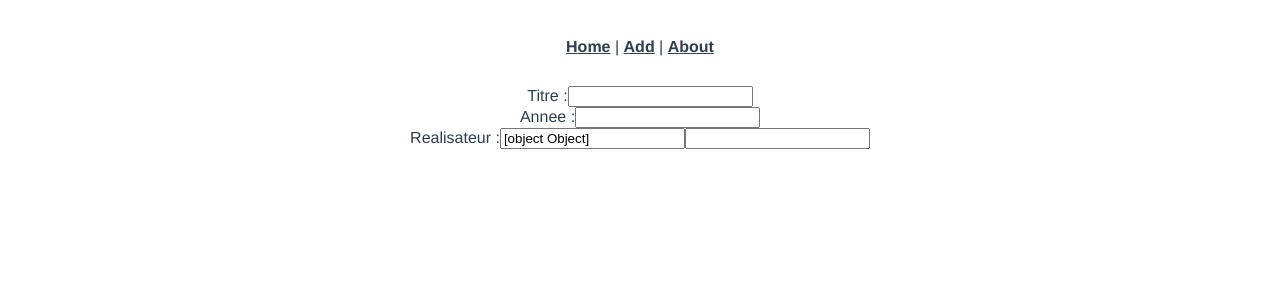
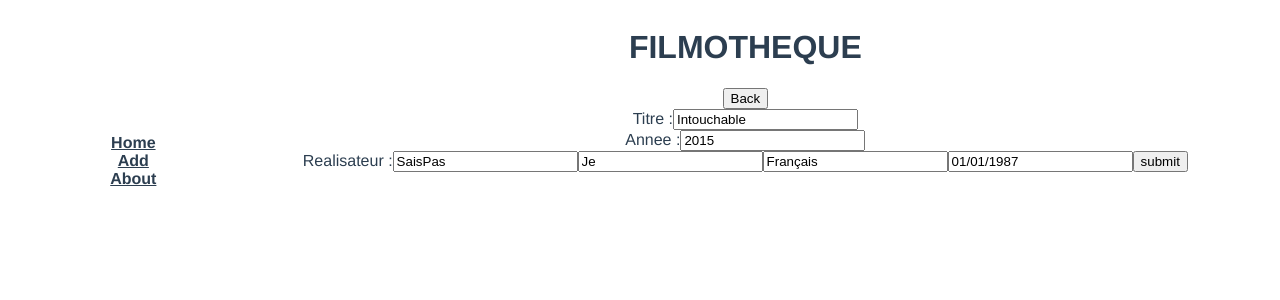
Before and after one commit to erwanbts/filmotheque, a Vue app: page /movie/1/edit in a window 1280 px wide. Shown: the top 300 px of the page. Built offline with nearby package versions, Linux system fonts and the light colour scheme.

Commit message:
MODIFY all pages and component

```diff
--- a/src/App.vue
+++ b/src/App.vue
@@ -1,11 +1,25 @@
 <template>
   <div id="app">
+    <div id="brand">
+      <h1> FILMOTHEQUE </h1>
+    </div>
     <div id="nav">
-      <router-link to="/">Home</router-link> |
-      <router-link to="/add">Add</router-link> |
-      <router-link to="/about">About</router-link>
+      <ul>
+        <li>
+          <router-link to="/">Home</router-link>
+        </li>
+        <li>
+          <router-link to="/add">Add</router-link>
+        </li>
+        <li>
+          <router-link to="/about">About</router-link>
+        </li>
+      </ul>
+
     </div>
-    <router-view/>
+    <div id="page">
+      <router-view/>
+    </div>
   </div>
 </template>
 
--- a/src/components/MovieItem.vue
+++ b/src/components/MovieItem.vue
@@ -16,12 +16,14 @@ export default {
   ],
   data: function() {
     return {
+      id: this.$route.params.id,
+      shared_data: window.shared_data,
       isEdit: false,
     }
   },
   methods: {
     show() {
-      this.$router.push({name: 'Movie-id', params : {id : this.movie.id}})
+      this.$router.push({name: 'Movie-id', params : {id : this.movie.id.toString()}})
     }
   }
 }
--- a/src/stylesheet/main.scss
+++ b/src/stylesheet/main.scss
@@ -7,22 +7,47 @@
   -moz-osx-font-smoothing: grayscale;
   text-align: center;
   color: #2c3e50;
+
+  display: grid;
+  grid-template-columns: 1fr 5fr;
+  grid-template-rows: 1fr 7fr;
+
+  #brand {
+    grid-column: 2;
+    grid-row: 1;
+  }
+  #nav {
+    grid-column: 1;
+    grid-row: 2;
+
+    padding: 30px;
+
+    ul {
+      list-style: none;
+
+      li {
+        display: block;
+      }
     }
 
-#nav {
-  padding: 30px;
+    a {
+      font-weight: bold;
+      color: #2c3e50;
+
+      .router-link-exact-active {
+        color: #42b983;
+      }
     }
 
-#nav a {
-  font-weight: bold;
-  color: #2c3e50;
   }
 
-#nav a.router-link-exact-active {
-  color: #42b983;
+  #page {
+    grid-column: 2;
+    grid-row: 2;
   }
 
   .block-movie {
     display: flex;
     justify-content: space-around;
   }
+}
--- a/src/views/Add.vue
+++ b/src/views/Add.vue
@@ -1,22 +1,40 @@
 <template>
   <div id="add">
+    <button v-on:click="back()"> Back</button>
+    <form id="formA" @submit="submitAdd">
       <p>TITRE :</p><input type="text" v-model="film">
       <p>ANNEE :</p><input type="text" v-model="annee">
       <p>NOM REALISATEUR :</p><input type="text" v-model="nom">
       <p>PRENOM REALISATEUR :</p><input type="text" v-model="prenom">
       <p>NATIONALITE REALISATEUR :</p><input type="text" v-model="nationality">
       <p>DATE DE NAISSANCE REALISATEUR :</p><input type="text" v-model="birth"> <br/>
-    <button type="submit" v-on:click="add(film, annee, realisateur)"> Add </button> <br />
+      <input type="submit" value="submit"> <br />
+    </form>
   </div>
 </template>
 
 <script>
 export default {
   name: 'Add',
+  data: function() {
+    return {
+      shared_data: window.shared_data,
+      film: this.film,
+      annee: this.annee,
+      nom: this.nom,
+      prenom: this.prenom,
+      nationality: this.nationality,
+      birth: this.birth
+
+    }
+  },
   methods: {
-    add: function(film, annee="", nom, prenom, nationality, birth) {
-      this.shared_data.movies.push({id: 4, titre: film, annee: annee})
-      this.shared_data.movies.realisateur.push({nom: nom, prenom: prenom, nationality: nationality, birth: birth})
+    submitAdd: function() {
+      this.shared_data.movies.push({id: 4, titre: this.film, annee: this.annee, realisateur: {nom: this.nom, prenom: this.prenom, nationality: this.nationality, birth: this.birth}})
+      console.log({id: 4, titre: this.film, annee: this.annee, realisateur: {nom: this.nom, prenom: this.prenom, nationality: this.nationality, birth: this.birth}})
+    },
+    back: function() {
+      this.$router.push({name: 'Home'})
     }
   }
 }
--- a/src/views/Edit.vue
+++ b/src/views/Edit.vue
@@ -1,38 +1,61 @@
 <template>
   <div id="edit">
+    <button v-on:click="back()"> Back</button>
+    <form id="formM" @submit="submitEdit">
       <label> Titre :</label>
-    <input type="text" v-model="formTitre">
+      <input type="text" v-model="titre">
       <br>
       <label> Annee :</label>
       <input type="text" v-model="annee">
       <br>
       <label> Realisateur :</label>
-    <input type="text" v-model="shared_data.movies[id].realisateur">
+      <input type="text" v-model="realisateurPrenom">
+      <input type="text" v-model="realisateurNom">
+      <input type="text" v-model="realisateurNationality">
+      <input type="text" v-model="realisateurBirth">
+      <input type="submit" value="submit">
+    </form>
 
-    <input>
   </div>
 </template>
 
 <script>
 export default {
-  name: 'Movie',
-  props: [
-    'movie',
-  ],
+  name: 'Edit',
   data: function() {
     return {
       id: this.$route.params.id,
       shared_data: window.shared_data,
+
+      titre: this.titre,
+      annee: this.annee,
+      realisateurPrenom: this.realisateurPrenom,
+      realisateurNom: this.realisateurNom,
+      realisateurNationality: this.realisateurNationality,
+      realisateurBirth: this.realisateurBirth
     }
   },
   methods: {
-    supprimerMovie() {
-      this.shared_data.movies[this.id].$delete(this.movie.id, 1)
-      this.$router.go(-1)
+    submitEdit() {
+      this.movies[this.id].titre = this.titre
+      this.movies[this.id].annee = this.annee
+      this.movies[this.id].realisateur.prenom = this.realisateurPrenom
+      this.movies[this.id].realisateurNom = this.realisateurNom
+      this.movies[this.id].realisateur.nationality = this.realisateurNationality
+      this.movies[this.id].realisateur.birth = this.realisateurBirth
+      this.$router.push({name: 'Movie-id', params : {id : this.shared_data.movies[this.id].id}})
+    },
+    back: function() {
+      this.$router.push({name: 'Home'})
     }
   },
   mounted() {
-    this.formTitre = this.shared_data.movies[this.id]
+    this.titre = this.shared_data.movies[this.id].titre
+    this.annee = this.shared_data.movies[this.id].annee
+    this.realisateurPrenom = this.shared_data.movies[this.id].realisateur.prenom
+    this.realisateurNom = this.shared_data.movies[this.id].realisateur.nom
+    this.realisateurNationality = this.shared_data.movies[this.id].realisateur.nationality
+    this.realisateurBirth = this.shared_data.movies[this.id].realisateur.birth
   }
 }
 </script>
--- a/src/views/Home.vue
+++ b/src/views/Home.vue
@@ -1,6 +1,5 @@
 <template>
   <div class="home">
-    <img alt="Vue logo" src="../assets/logo.png">
     <div class="block-search">
       <label for="search">Recherche</label> <br />
       <input type="text" id="search" v-model="search" placeholder="Search">
--- a/src/views/Movie.vue
+++ b/src/views/Movie.vue
@@ -5,18 +5,6 @@
     <p> movie id : {{shared_data.movies[id].id}} </p>
     <button type="submit" v-on:click="edit()"> Editer </button>
     <button type="submit"  v-on:click="supprimerMovie()"> Supprimer </button>
-    <div id="plus">
-      <div id="edit" v-if="isEdit">
-        <label> Titre :</label>
-        <input type="text" v-model="movie.titre">
-        <br>
-        <label> Annee :</label>
-        <input type="text" v-model="movie.annee">
-        <br>
-        <label> Realisateur :</label>
-        <input type="text" v-model="movie.realisateur">
-      </div>
-    </div>
   </div>
 </template>
 
@@ -28,17 +16,18 @@ export default {
   ],
   data: function() {
     return {
-      id: this.$route.params.id - 1 ,
+      id: this.$route.params.id - 1,
       shared_data: window.shared_data,
       isEdit: false,
     }
   },
   methods: {
     edit() {
-      this.$router.push({name: 'Movie-id-edit', params : {id : this.$route.params.id}})
+      this.$router.push({name: 'Movie-id-edit', params : {id : this.shared_data.movies[this.id].id}})
     },
     supprimerMovie() {
-      this.shared_data.movies.splice(this.shared_data.movies[this.id], 1)
+      this.shared_data.movies.splice(this.shared_data.movies[this.id].id, 1)
+      this.$router.push({name: 'Home'})
     }
   }
 }
```
Lines whose indentation alone changed are shown as unchanged.
